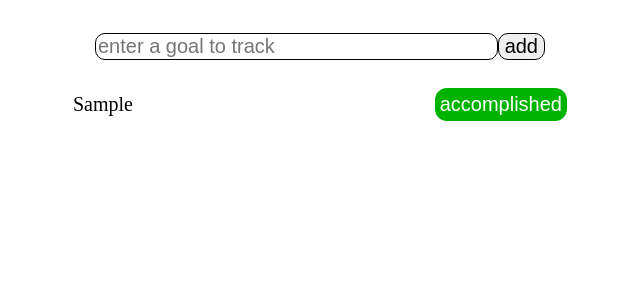
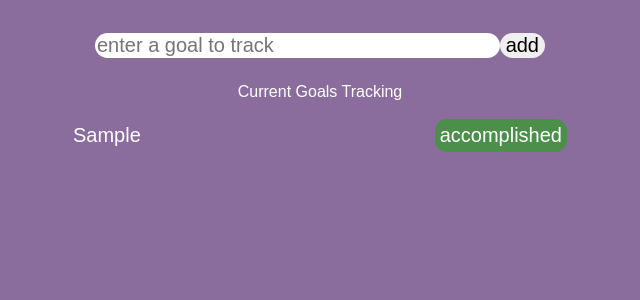
Before and after one commit to jwnbt/rwflb, a React (Create React App) app: page / in a window 1280 px wide. Both pictures are taken after typing "Sample" into the empty fields and a click on the input "add". Shown: the top 300 px of the page, without its empty margins (320-960 px from the left). Built offline with nearby package versions, Linux system fonts and the light colour scheme.

Commit message:
made some updates

```diff
--- a/src/App.css
+++ b/src/App.css
@@ -1,3 +1,9 @@
+body {
+  font-family: Arial, Helvetica, sans-serif;
+  background-color: rgb(138, 109, 156);
+  color: white;
+}
+
 .app {
   display: flex;
   justify-content: center;
@@ -13,14 +19,14 @@ form {
 
 form input {
   font-size: 20px;
-  border-radius: 10px;
+  border-radius: 20px;
   border-color: gray;
-  border: 0.5px solid;
+  border: none;
 }
 
 button {
   padding-left: 10px;
-  background-color: rgb(0, 179, 0);
+  background-color: rgb(75, 143, 75);
   color: white;
   border-radius: 12px;
   border: none;
@@ -45,3 +51,9 @@ button {
 .console table {
   width: 100%;
 }
+
+.cur-goal-label {
+  display: flex;
+  justify-content: center;
+  padding-bottom: 15px;
+}
--- a/src/App.js
+++ b/src/App.js
@@ -31,9 +31,12 @@ function Goals() {
   const handleAdd = (goal) => {
     setGoals((prevGoals) => [...prevGoals, goal]);
   };
+  const handleClick = (goalId) => {};
+
   return (
     <div className="console">
       <AddGoal onAdd={handleAdd} />
+      <div className="cur-goal-label">{"Current Goals Tracking"}</div>
       <table className="goal">
         {goals.map((goal, index) => {
           return (
@@ -42,7 +45,9 @@ function Goals() {
                 <Goal key={index} goalName={goal.name} />
               </td>
               <td style={{ width: "100%", fontSize: "20px" }}>
-                <button type="button">accomplished</button>
+                <button type="button" onClick={handleClick(index)}>
+                  accomplished
+                </button>
               </td>
             </tr>
           );
```
